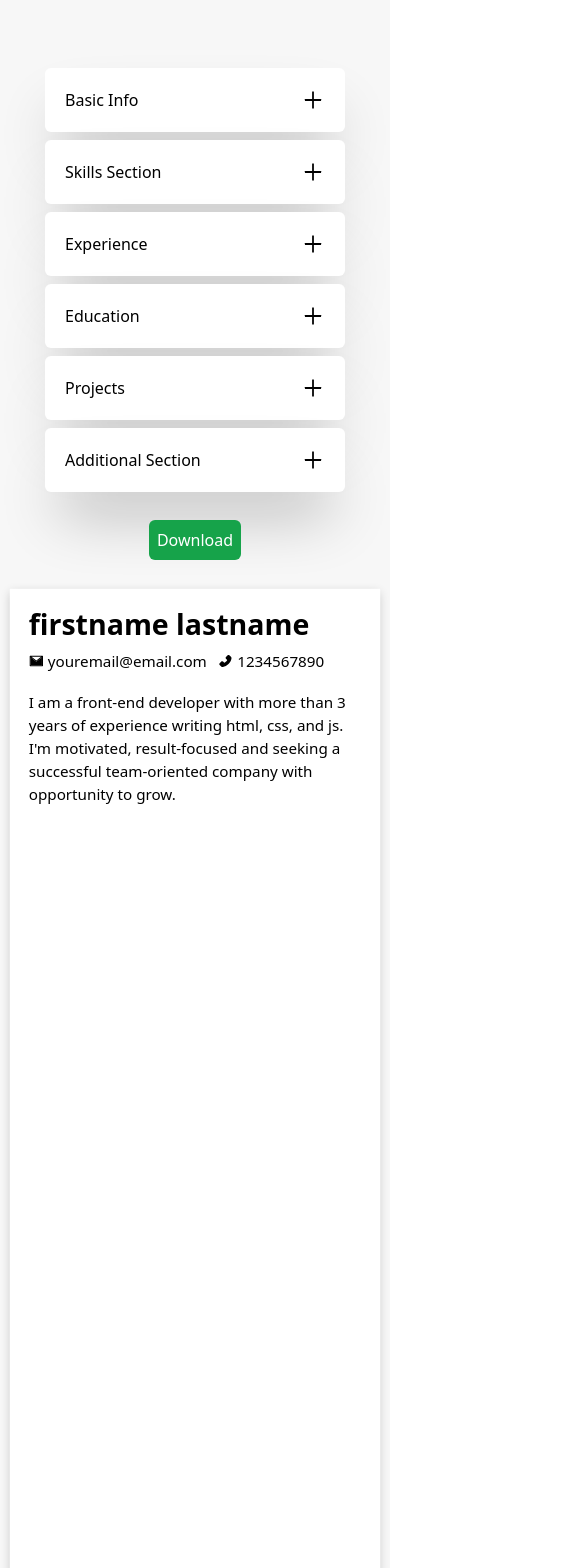
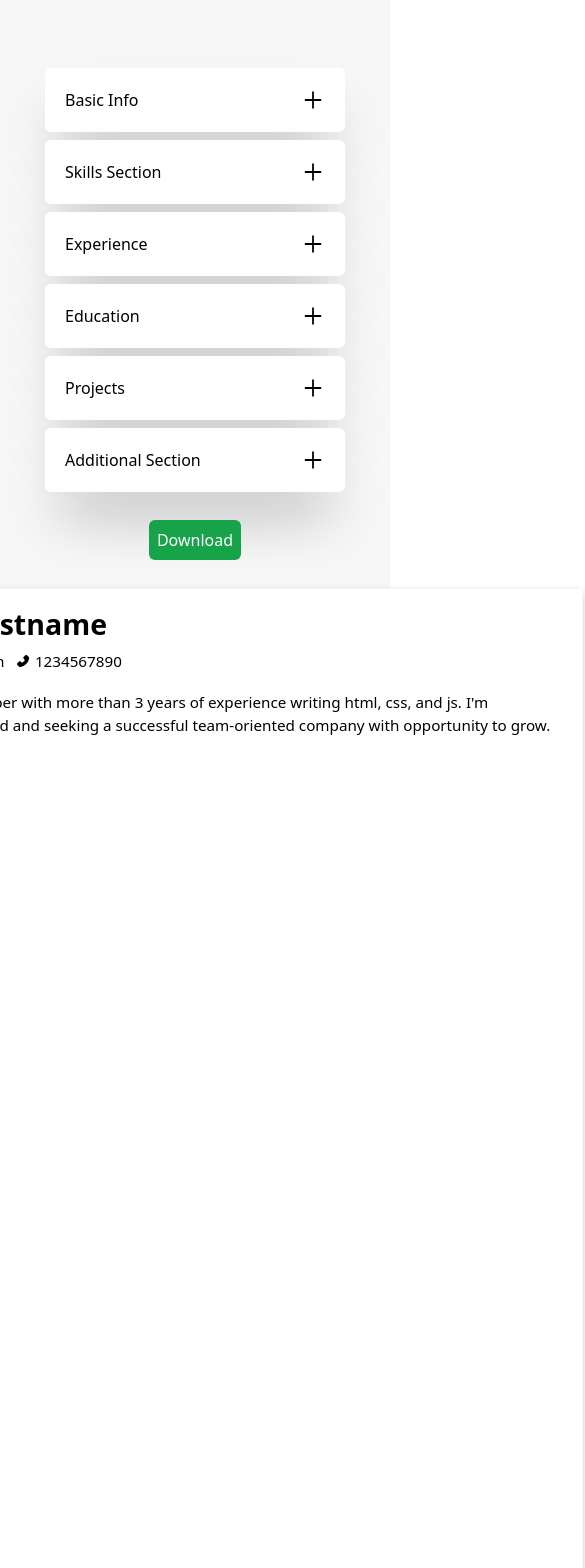
Before and after one commit to peterjohnson1000/buildyourresume, a React (Create React App) app: page / in a window 390 px wide. Shown: the top 1568 px of the page, 585 px wide, since content can reach past the window. Built offline with nearby package versions, Linux system fonts and the light colour scheme.

Commit message:
closed #8 [width shrink]

```diff
--- a/src/components/Resume.js
+++ b/src/components/Resume.js
@@ -17,7 +17,7 @@ const Resume = forwardRef((props, ref) => {
 
     return (
         <div>
-            <div className="max-w-[8.5in] h-[12in] bg-white shadow-[0_3px_10px_rgb(0,0,0,0.2)] md:transform scale-95">
+            <div className="w-[8.5in] h-[12in] bg-white shadow-[0_3px_10px_rgb(0,0,0,0.2)] md:transform scale-95">
                 <div className="p-10 md:p-5" ref={ref}>
                 <div>
                     {/* Basic Info */}
```
Also changed, not shown: 1 other file (tests, documents, lock files or other folders).
